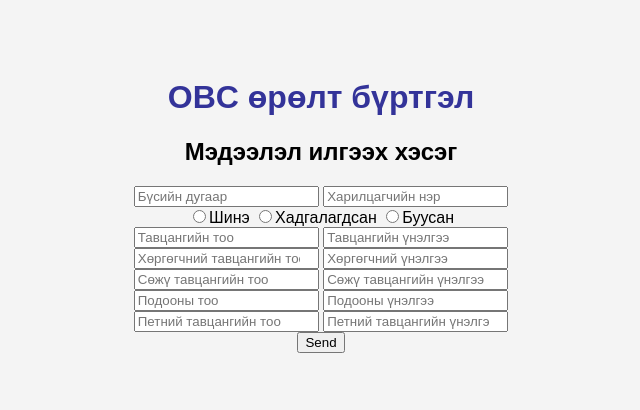
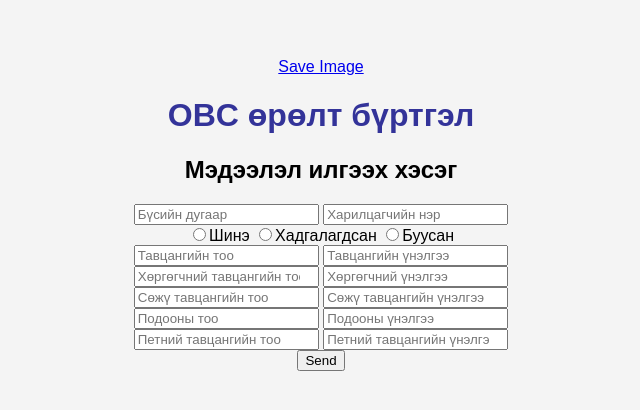
Before and after one commit to mglviola247/MyWeb, a plain HTML site: page index.html in a window 1280 px wide. Shown: the whole page, without its empty margins (319-959 px from the left). Drawn offline with Linux system fonts and the light colour scheme.

Commit message:
Add files via upload

```diff
--- a/index.html
+++ b/index.html
@@ -20,6 +20,7 @@
     </style>
 </head>
 <body>
+    <a href="save_images.html" >Save Image</a>
     <h1>OBC өрөлт бүртгэл</h1>
 
      <h2>Мэдээлэл илгээх хэсэг</h2>
@@ -44,19 +45,24 @@
 
 
 
-  <button type="submit">Send</button>
+  <button type="submit">Send</button><br><br>
 </form>
 
 <script>
   const scriptURL = 'https://script.google.com/macros/s/AKfycbwop-MNSMIcnOP_cxN6h-NPDXDy_ULYaXHMlnHFsQot9L4bFSMbRJPF3hgXWACBRGYi/exec'
   const form = document.forms['submit-to-google-sheet']
 
+
   form.addEventListener('submit', e => {
     e.preventDefault()
-    fetch(scriptURL, { method: 'POST', body: new FormData(form)})
+    fetch(scriptURL, {
+        method: 'POST',
+        body: new FormData(form)})
       .then(response => console.log('Success!', response))
       .catch(error => console.error('Error!', error.message))
   })
 </script>
+
+
 </body>
 </html>
```
